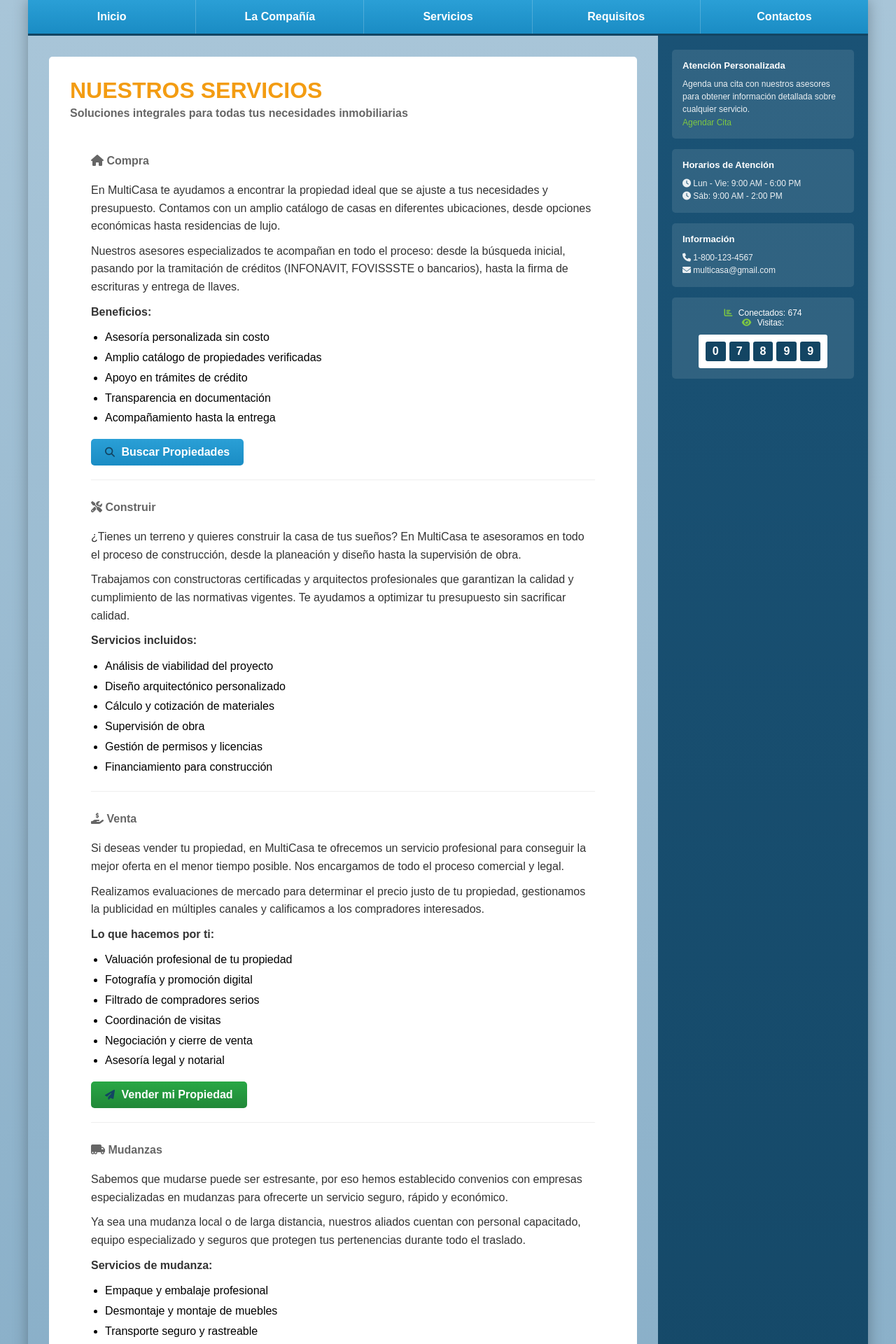
After one commit to Luis-Alanis/Multicasa, a Flask app: page /servicios in a window 1280 px wide. The commit adds this page. Shown: the top 1920 px of the page at 70% size. Run offline with Flask 3, Linux system fonts and the light colour scheme.

Commit message:
Adición templates faltantes

```diff
--- a/controllers/menu_controller.py
+++ b/controllers/menu_controller.py
@@ -37,3 +37,11 @@ def tips():
 @menu_bp.route('/faq')
 def faq():
     return render_template('faq.html', resultados=[])
+
+@menu_bp.route('/requisitos')
+def requisitos():
+    return render_template('requisitos.html')
+
+@menu_bp.route('/servicios')
+def servicios():
+    return render_template('servicios.html')
--- a/static/css/styles.css
+++ b/static/css/styles.css
@@ -1649,3 +1649,13 @@ body {
         width: calc(100% - 20px);
     }
 }
+
+/* Scroll suave para anclas */
+html {
+    scroll-behavior: smooth;
+}
+
+/* Ajuste para que las secciones con ID no queden ocultas bajo el navbar */
+.service-item[id] {
+    scroll-margin-top: 20px;
+}
--- a/templates/compañia.html
+++ b/templates/compañia.html
@@ -13,8 +13,8 @@
         <nav class="nav">
             <a href="{{ url_for('index') }}">Inicio</a>
             <a href="{{ url_for('menu_bp.compania') }}">La Compañía</a>
-            <a href="{{ url_for('index') }}#servicios">Servicios</a>
-            <a href="{{ url_for('index') }}#requisitos">Requisitos</a>
+            <a href="{{ url_for('menu_bp.servicios') }}">Servicios</a>
+            <a href="{{ url_for('menu_bp.requisitos') }}">Requisitos</a>
             <a href="{{ url_for('contacto_bp.contactos') }}">Contactos</a>
         </nav>
 
--- a/templates/detalle_casa.html
+++ b/templates/detalle_casa.html
@@ -11,8 +11,8 @@
     <div class="container">
         <nav class="nav">
             <a href="{{ url_for('index') }}">Inicio</a>
-            <a href="{{ url_for('index') }}#compania">La Compañía</a>
-            <a href="{{ url_for('index') }}#servicios">Servicios</a>
+            <a href="{{ url_for('menu_bp.compania') }}">La Compañía</a>
+            <a href="{{ url_for('menu_bp.servicios') }}">Servicios</a>
             <a href="{{ url_for('menu_bp.buscar') }}">Buscar</a>
             <a href="{{ url_for('contacto_bp.contactos') }}">Contactos</a>
         </nav>
--- a/templates/eco_casas.html
+++ b/templates/eco_casas.html
@@ -13,8 +13,8 @@
         <nav class="nav">
             <a href="{{ url_for('index') }}">Inicio</a>
             <a href="{{ url_for('menu_bp.compania') }}">La Compañía</a>
-            <a href="{{ url_for('index') }}#servicios">Servicios</a>
-            <a href="{{ url_for('index') }}#requisitos">Requisitos</a>
+            <a href="{{ url_for('menu_bp.servicios') }}">Servicios</a>
+            <a href="{{ url_for('menu_bp.requisitos') }}">Requisitos</a>
             <a href="{{ url_for('contacto_bp.contactos') }}">Contactos</a>
         </nav>
 
--- a/templates/faq.html
+++ b/templates/faq.html
@@ -38,8 +38,8 @@
         <nav class="nav">
             <a href="{{ url_for('index') }}">Inicio</a>
             <a href="{{ url_for('menu_bp.compania') }}">La Compañía</a>
-            <a href="{{ url_for('index') }}#servicios">Servicios</a>
-            <a href="{{ url_for('index') }}#requisitos">Requisitos</a>
+            <a href="{{ url_for('menu_bp.servicios') }}">Servicios</a>
+            <a href="{{ url_for('menu_bp.requisitos') }}">Requisitos</a>
             <a href="{{ url_for('contacto_bp.contactos') }}">Contactos</a>
         </nav>
 
--- a/templates/iso-9001.html
+++ b/templates/iso-9001.html
@@ -13,8 +13,8 @@
         <nav class="nav">
             <a href="{{ url_for('index') }}">Inicio</a>
             <a href="{{ url_for('menu_bp.compania') }}">La Compañía</a>
-            <a href="{{ url_for('index') }}#servicios">Servicios</a>
-            <a href="{{ url_for('index') }}#requisitos">Requisitos</a>
+            <a href="{{ url_for('menu_bp.servicios') }}">Servicios</a>
+            <a href="{{ url_for('menu_bp.requisitos') }}">Requisitos</a>
             <a href="{{ url_for('contacto_bp.contactos') }}">Contactos</a>
         </nav>
 
--- a/templates/issste.html
+++ b/templates/issste.html
@@ -13,8 +13,8 @@
         <nav class="nav">
             <a href="{{ url_for('index') }}">Inicio</a>
             <a href="{{ url_for('menu_bp.compania') }}">La Compañía</a>
-            <a href="{{ url_for('index') }}#servicios">Servicios</a>
-            <a href="{{ url_for('index') }}#requisitos">Requisitos</a>
+            <a href="{{ url_for('menu_bp.servicios') }}">Servicios</a>
+            <a href="{{ url_for('menu_bp.requisitos') }}">Requisitos</a>
             <a href="{{ url_for('contacto_bp.contactos') }}">Contactos</a>
         </nav>
 
--- a/templates/pago_extranjero.html
+++ b/templates/pago_extranjero.html
@@ -14,8 +14,8 @@
         <nav class="nav">
             <a href="{{ url_for('index') }}">Inicio</a>
             <a href="{{ url_for('menu_bp.compania') }}">La Compañía</a>
-            <a href="{{ url_for('index') }}#servicios">Servicios</a>
-            <a href="{{ url_for('index') }}#requisitos">Requisitos</a>
+            <a href="{{ url_for('menu_bp.servicios') }}">Servicios</a>
+            <a href="{{ url_for('menu_bp.requisitos') }}">Requisitos</a>
             <a href="{{ url_for('contacto_bp.contactos') }}">Contactos</a>
         </nav>
 
--- a/templates/politicas_calidad.html
+++ b/templates/politicas_calidad.html
@@ -13,8 +13,8 @@
         <nav class="nav">
             <a href="{{ url_for('index') }}">Inicio</a>
             <a href="{{ url_for('menu_bp.compania') }}">La Compañía</a>
-            <a href="{{ url_for('index') }}#servicios">Servicios</a>
-            <a href="{{ url_for('index') }}#requisitos">Requisitos</a>
+            <a href="{{ url_for('menu_bp.servicios') }}">Servicios</a>
+            <a href="{{ url_for('menu_bp.requisitos') }}">Requisitos</a>
             <a href="{{ url_for('contacto_bp.contactos') }}">Contactos</a>
         </nav>
 
--- a/templates/search.html
+++ b/templates/search.html
@@ -16,9 +16,9 @@
     <div class="container">
         <nav class="nav">
             <a href="{{ url_for('index') }}">Inicio</a>
-            <a href="{{ url_for('index') }}#compania">La Compañía</a>
-            <a href="{{ url_for('index') }}#servicios">Servicios</a>
-            <a href="{{ url_for('index') }}#requisitos">Requisitos</a>
+            <a href="{{ url_for('menu_bp.compania') }}">La Compañía</a>
+            <a href="{{ url_for('menu_bp.servicios') }}">Servicios</a>
+            <a href="{{ url_for('menu_bp.requisitos') }}">Requisitos</a>
             <a href="{{ url_for('contacto_bp.contactos') }}">Contactos</a>
         </nav>
 
--- /dev/null
+++ b/templates/servicios.html
@@ -0,0 +1,249 @@
+<!DOCTYPE html>
+<html lang="es">
+<head>
+    <meta charset="UTF-8">
+    <meta name="viewport" content="width=device-width, initial-scale=1.0">
+    <title>Nuestros Servicios - MultiCasa</title>
+    <link rel="stylesheet" href="../static/css/styles.css">
+    <link rel="stylesheet" href="https://cdnjs.cloudflare.com/ajax/libs/font-awesome/6.5.0/css/all.min.css" crossorigin="anonymous" referrerpolicy="no-referrer">
+</head>
+<body>
+    <div class="container">
+        <!-- Menú de navegación -->
+        <nav class="nav">
+            <a href="{{ url_for('index') }}">Inicio</a>
+            <a href="{{ url_for('menu_bp.compania') }}">La Compañía</a>
+            <a href="{{ url_for('menu_bp.servicios') }}">Servicios</a>
+            <a href="{{ url_for('menu_bp.requisitos') }}">Requisitos</a>
+            <a href="{{ url_for('contacto_bp.contactos') }}">Contactos</a>
+        </nav>
+
+        <!-- Contenido principal -->
+        <div class="main-content">
+            <div class="content-area">
+                <div class="welcome" id="servicios">
+                    <h2>NUESTROS SERVICIOS</h2>
+                    <h3>Soluciones integrales para todas tus necesidades inmobiliarias</h3>
+
+                    <div class="services">
+                        <!-- COMPRA -->
+                        <div class="service-item" id="servicio-compra">
+                            <h3><i class="fas fa-home"></i> Compra</h3>
+                            <p>
+                                En MultiCasa te ayudamos a encontrar la propiedad ideal que se ajuste a tus necesidades
+                                y presupuesto. Contamos con un amplio catálogo de casas en diferentes ubicaciones,
+                                desde opciones económicas hasta residencias de lujo.
+                            </p>
+                            <p>
+                                Nuestros asesores especializados te acompañan en todo el proceso: desde la búsqueda
+                                inicial, pasando por la tramitación de créditos (INFONAVIT, FOVISSSTE o bancarios),
+                                hasta la firma de escrituras y entrega de llaves.
+                            </p>
+                            <p>
+                                <strong>Beneficios:</strong>
+                            </p>
+                            <ul style="line-height: 1.8; padding-left: 20px;">
+                                <li>Asesoría personalizada sin costo</li>
+                                <li>Amplio catálogo de propiedades verificadas</li>
+                                <li>Apoyo en trámites de crédito</li>
+                                <li>Transparencia en documentación</li>
+                                <li>Acompañamiento hasta la entrega</li>
+                            </ul>
+                            <a href="{{ url_for('menu_bp.buscar') }}"
+                               style="display: inline-block; margin-top: 15px; padding: 10px 20px;
+                                      background: linear-gradient(to bottom, #2a9fd6 0%, #1a8cc4 100%);
+                                      color: white; text-decoration: none; border-radius: 5px; font-weight: bold;">
+                                <i class="fas fa-search"></i> Buscar Propiedades
+                            </a>
+                        </div>
+
+                        <!-- CONSTRUIR -->
+                        <div class="service-item" id="servicio-construir">
+                            <h3><i class="fas fa-tools"></i> Construir</h3>
+                            <p>
+                                ¿Tienes un terreno y quieres construir la casa de tus sueños? En MultiCasa te asesoramos
+                                en todo el proceso de construcción, desde la planeación y diseño hasta la supervisión de obra.
+                            </p>
+                            <p>
+                                Trabajamos con constructoras certificadas y arquitectos profesionales que garantizan
+                                la calidad y cumplimiento de las normativas vigentes. Te ayudamos a optimizar tu
+                                presupuesto sin sacrificar calidad.
+                            </p>
+                            <p>
+                                <strong>Servicios incluidos:</strong>
+                            </p>
+                            <ul style="line-height: 1.8; padding-left: 20px;">
+                                <li>Análisis de viabilidad del proyecto</li>
+                                <li>Diseño arquitectónico personalizado</li>
+                                <li>Cálculo y cotización de materiales</li>
+                                <li>Supervisión de obra</li>
+                                <li>Gestión de permisos y licencias</li>
+                                <li>Financiamiento para construcción</li>
+                            </ul>
+                        </div>
+
+                        <!-- VENTA -->
+                        <div class="service-item" id="servicio-venta">
+                            <h3><i class="fas fa-hand-holding-usd"></i> Venta</h3>
+                            <p>
+                                Si deseas vender tu propiedad, en MultiCasa te ofrecemos un servicio profesional
+                                para conseguir la mejor oferta en el menor tiempo posible. Nos encargamos de todo
+                                el proceso comercial y legal.
+                            </p>
+                            <p>
+                                Realizamos evaluaciones de mercado para determinar el precio justo de tu propiedad,
+                                gestionamos la publicidad en múltiples canales y calificamos a los compradores interesados.
+                            </p>
+                            <p>
+                                <strong>Lo que hacemos por ti:</strong>
+                            </p>
+                            <ul style="line-height: 1.8; padding-left: 20px;">
+                                <li>Valuación profesional de tu propiedad</li>
+                                <li>Fotografía y promoción digital</li>
+                                <li>Filtrado de compradores serios</li>
+                                <li>Coordinación de visitas</li>
+                                <li>Negociación y cierre de venta</li>
+                                <li>Asesoría legal y notarial</li>
+                            </ul>
+                            <a href="{{ url_for('contacto_bp.contactos') }}"
+                               style="display: inline-block; margin-top: 15px; padding: 10px 20px;
+                                      background: linear-gradient(to bottom, #28a745 0%, #218838 100%);
+                                      color: white; text-decoration: none; border-radius: 5px; font-weight: bold;">
+                                <i class="fas fa-paper-plane"></i> Vender mi Propiedad
+                            </a>
+                        </div>
+
+                        <!-- MUDANZAS -->
+                        <div class="service-item" id="servicio-mudanzas">
+                            <h3><i class="fas fa-truck-moving"></i> Mudanzas</h3>
+                            <p>
+                                Sabemos que mudarse puede ser estresante, por eso hemos establecido convenios con
+                                empresas especializadas en mudanzas para ofrecerte un servicio seguro, rápido y económico.
+                            </p>
+                            <p>
+                                Ya sea una mudanza local o de larga distancia, nuestros aliados cuentan con personal
+                                capacitado, equipo especializado y seguros que protegen tus pertenencias durante todo el traslado.
+                            </p>
+                            <p>
+                                <strong>Servicios de mudanza:</strong>
+                            </p>
+                            <ul style="line-height: 1.8; padding-left: 20px;">
+                                <li>Empaque y embalaje profesional</li>
+                                <li>Desmontaje y montaje de muebles</li>
+                                <li>Transporte seguro y rastreable</li>
+                                <li>Seguro de carga incluido</li>
+                                <li>Mudanzas locales y foráneas</li>
+                                <li>Descuentos especiales para clientes MultiCasa</li>
+                            </ul>
+                        </div>
+
+                        <!-- SEGUROS -->
+                        <div class="service-item" id="servicio-seguros">
+                            <h3><i class="fas fa-shield-alt"></i> Seguros</h3>
+                            <p>
+                                Protege tu patrimonio con los seguros de vivienda que ofrecemos en alianza con las
+                                principales aseguradoras del país. Contamos con planes accesibles que se adaptan a
+                                diferentes necesidades y presupuestos.
+                            </p>
+                            <p>
+                                Un seguro de vivienda no solo protege tu casa ante desastres naturales, robos o
+                                accidentes, sino que también te brinda tranquilidad y respaldo económico para ti y tu familia.
+                            </p>
+                            <p>
+                                <strong>Coberturas disponibles:</strong>
+                            </p>
+                            <ul style="line-height: 1.8; padding-left: 20px;">
+                                <li>Daños por incendio y explosión</li>
+                                <li>Robo con violencia</li>
+                                <li>Fenómenos naturales (temblores, inundaciones, huracanes)</li>
+                                <li>Daños por agua y fallas eléctricas</li>
+                                <li>Responsabilidad civil</li>
+                                <li>Gastos de hospedaje temporal</li>
+                                <li>Asistencia legal y emergencias 24/7</li>
+                            </ul>
+                            <a href="{{ url_for('contacto_bp.contactos') }}"
+                               style="display: inline-block; margin-top: 15px; padding: 10px 20px;
+                                      background: linear-gradient(to bottom, #2a9fd6 0%, #1a8cc4 100%);
+                                      color: white; text-decoration: none; border-radius: 5px; font-weight: bold;">
+                                <i class="fas fa-file-alt"></i> Solicitar Cotización
+                            </a>
+                        </div>
+                    </div>
+
+                    <!-- Call to Action -->
+                    <div style="text-align: center; margin-top: 40px; padding: 30px; background: #f5f9fc; border-radius: 8px; border: 2px solid #2a9fd6;">
+                        <h3 style="color: #134563; margin-bottom: 15px;">
+                            <i class="fas fa-headset"></i> ¿Necesitas más información?
+                        </h3>
+                        <p style="margin-bottom: 20px; color: #666; font-size: 16px;">
+                            Nuestro equipo de expertos está listo para asesorarte en cualquiera de nuestros servicios
+                        </p>
+                        <div style="display: flex; gap: 15px; justify-content: center; flex-wrap: wrap;">
+                            <a href="{{ url_for('contacto_bp.contactos') }}"
+                               style="display: inline-block; padding: 12px 30px; background: linear-gradient(to bottom, #2a9fd6 0%, #1a8cc4 100%);
+                                      color: white; text-decoration: none; border-radius: 5px; font-weight: bold; transition: all 0.3s;">
+                                <i class="fas fa-envelope"></i> Contáctanos
+                            </a>
+                            <a href="tel:1-800-123-4567"
+                               style="display: inline-block; padding: 12px 30px; background: linear-gradient(to bottom, #28a745 0%, #218838 100%);
+                                      color: white; text-decoration: none; border-radius: 5px; font-weight: bold; transition: all 0.3s;">
+                                <i class="fas fa-phone"></i> Llámanos
+                            </a>
+                        </div>
+                    </div>
+                </div>
+            </div>
+
+            <!-- Sidebar -->
+            <aside class="sidebar">
+                <div class="info-box">
+                    <h4>Atención Personalizada</h4>
+                    <p>Agenda una cita con nuestros asesores para obtener información detallada sobre cualquier servicio.</p>
+                    <a href="{{ url_for('contacto_bp.contactos') }}">Agendar Cita</a>
+                </div>
+
+                <div class="info-box">
+                    <h4>Horarios de Atención</h4>
+                    <p><i class="fas fa-clock"></i> Lun - Vie: 9:00 AM - 6:00 PM</p>
+                    <p><i class="fas fa-clock"></i> Sáb: 9:00 AM - 2:00 PM</p>
+                </div>
+
+                <div class="info-box">
+                    <h4>Información</h4>
+                    <p><i class="fas fa-phone"></i> 1-800-123-4567</p>
+                    <p><i class="fas fa-envelope"></i> multicasa@gmail.com</p>
+                </div>
+
+                <div class="stats">
+                    <p><i class="fas fa-chart-bar"></i> Conectados: 674<br><i class="fas fa-eye"></i> Visitas:</p>
+                    <div class="counter">
+                        <span>0</span><span>7</span><span>8</span><span>9</span><span>9</span>
+                    </div>
+                </div>
+            </aside>
+        </div>
+
+        <!-- Footer -->
+        <footer class="footer">
+            <div class="footer-logo">
+                <div class="logo-circle footer-size">
+                    <img src="{{ url_for('static', filename='images/logotipo.png') }}" alt="Logo MultiCasa" class="logo-icon">
+                </div>
+                <div class="footer-nav">
+                    <a href="{{ url_for('index') }}">Inicio</a>
+                    <span class="bullet">:</span>
+                    <a href="{{ url_for('menu_bp.servicios') }}">Servicios</a>
+                    <span class="bullet">:</span>
+                    <a href="{{ url_for('contacto_bp.contactos') }}">Contactos</a>
+                </div>
+            </div>
+            <div class="footer-info">
+                <p>Bienes Raíces MultiCasa © 2012</p>
+                <a href="#">RaiRaíces Del Emperador</a>
+            </div>
+        </footer>
+    </div>
+
+    <script src="../static/js/scripts.js"></script>
+</body>
+</html>
--- a/templates/tips.html
+++ b/templates/tips.html
@@ -14,8 +14,8 @@
         <nav class="nav">
             <a href="{{ url_for('index') }}">Inicio</a>
             <a href="{{ url_for('menu_bp.compania') }}">La Compañía</a>
-            <a href="{{ url_for('index') }}#servicios">Servicios</a>
-            <a href="{{ url_for('index') }}#requisitos">Requisitos</a>
+            <a href="{{ url_for('menu_bp.servicios') }}">Servicios</a>
+            <a href="{{ url_for('menu_bp.requisitos') }}">Requisitos</a>
             <a href="{{ url_for('contacto_bp.contactos') }}">Contactos</a>
         </nav>
 
```
Also changed, not shown: templates/contactos.html (+8 -8 lines), templates/index.html (+58 -12 lines), templates/requisitos.html (added, +175 -0 lines).
